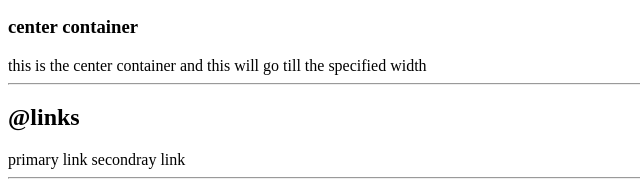
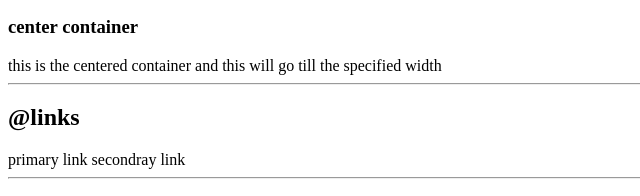
Before and after one commit to PRITHASAMANTA/Neogcamp-lesson3, a plain HTML site: page index.html in a window 1280 px wide. Shown: the part 480-676 px from the top of the page, 0-640 px from the left. Drawn offline with Linux system fonts and the light colour scheme.

Commit message:
Update index.html
typography and container

```diff
--- a/index.html
+++ b/index.html
@@ -25,14 +25,17 @@
     <hr>
 
     <h2>@container</h2>
+
+
     <h3>fluid container</h3>
-    <div>
+    <div class="container">
         this is the fluid container and this will go till the end of
          this page </div>
 
          <h3>center container</h3>
-         <div>
-            this is the center container and this will go till the
+         <div class="container
+          container-center">this is
+          the centered container and this will go till the
             specified width </div>
 
     <hr>
```
